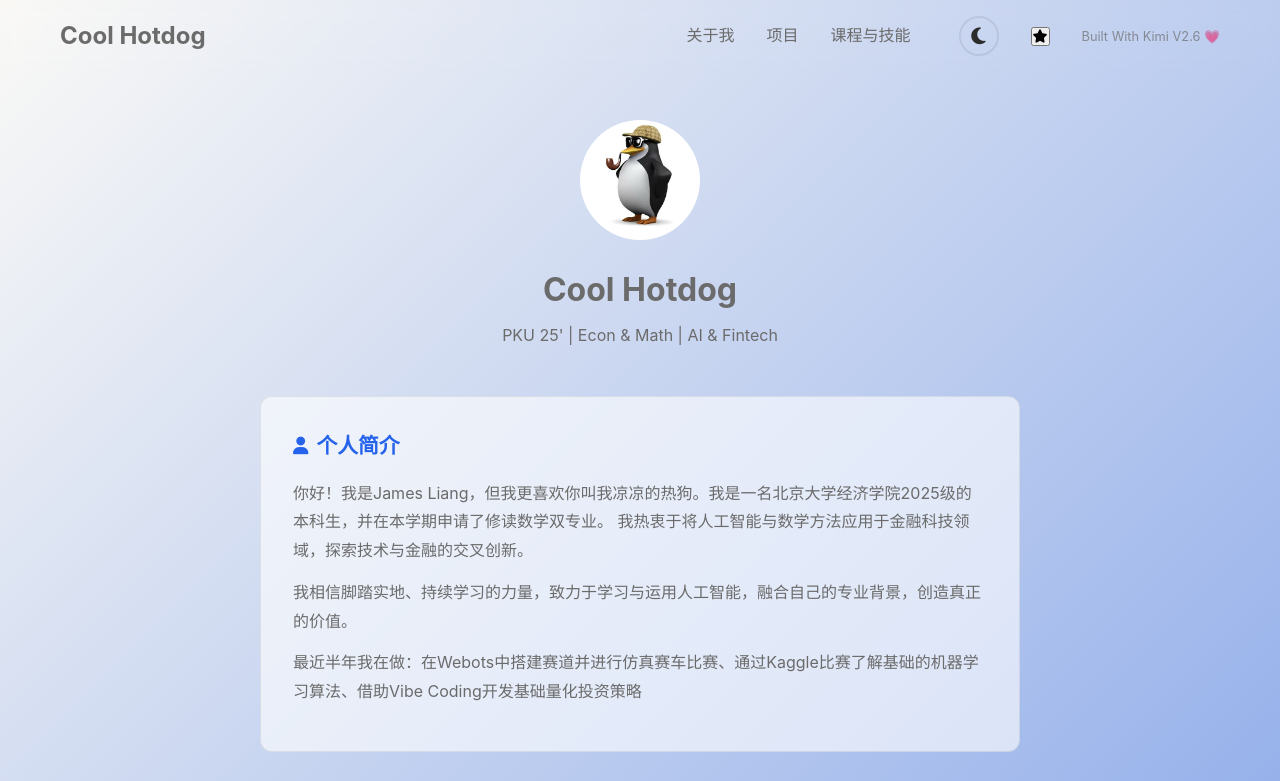
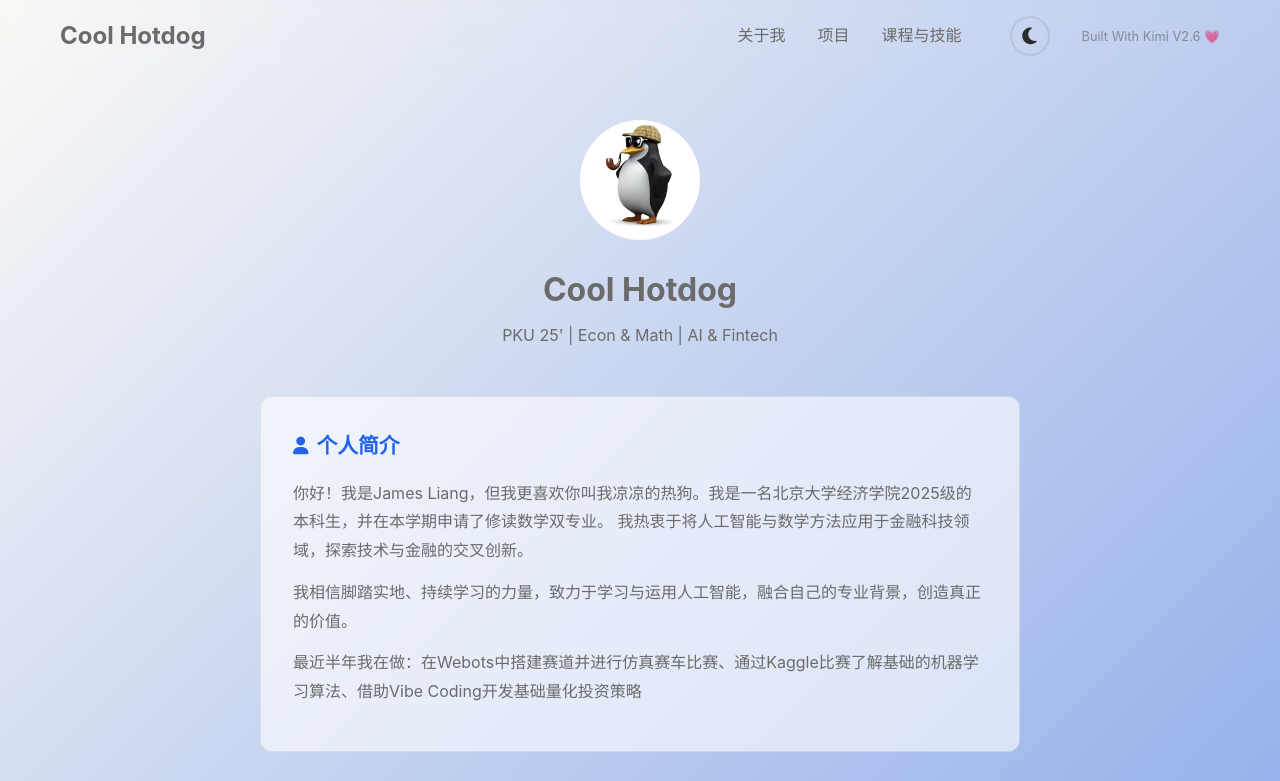
Before and after one commit to cool-hotdog/cool-hotdog.github.io, a plain HTML site: page about-cn.html in a window 1280 px wide. Shown: the top 781 px of the page. Drawn offline with Linux system fonts and the light colour scheme.

Commit message:
fix: 删除 about-cn.html 中多余的 kimi-toggle 按钮

```diff
--- a/about-cn.html
+++ b/about-cn.html
@@ -151,11 +151,6 @@
                         <i class="fas fa-moon"></i>
                     </button>
                 </li>
-                <li>
-                    <button id="kimi-toggle" class="kimi-toggle" aria-label="切换Kimi主题">
-                        <i class="fas fa-star"></i>
-                    </button>
-                </li>
                 <li><span class="built-with">Built With Kimi V2.6 💗</span></li>
             </ul>
         </div>
```
